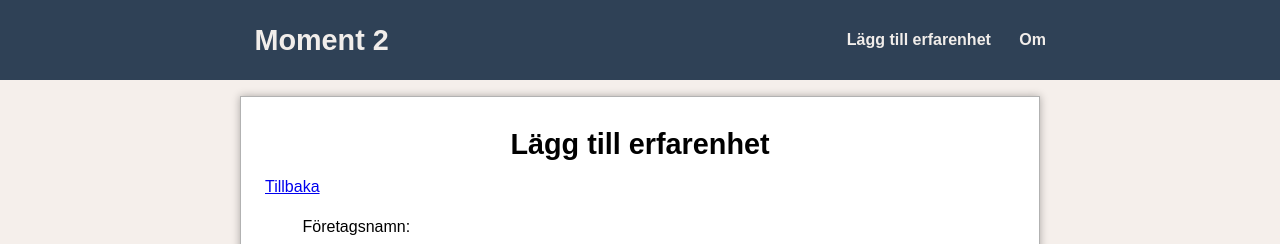
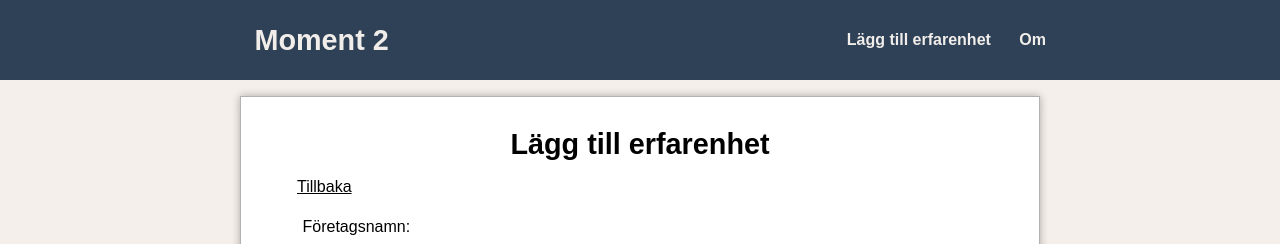
Before and after one commit to rare2400/moment22, a website built with Parcel: page src/add.html in a window 1280 px wide. Shown: the top 244 px of the page. Built offline with nearby package versions, Linux system fonts and the light colour scheme.

Commit message:
css på länkar

```diff
--- a/src/css/_pages.scss
+++ b/src/css/_pages.scss
@@ -3,6 +3,11 @@
 //index page
 .container {
     @include abstracts.grid(90%, 1);
+
+    a {
+        color: abstracts.$black;
+        margin-left: 2em;
+    }
 }
 
 .experience-item {
```
